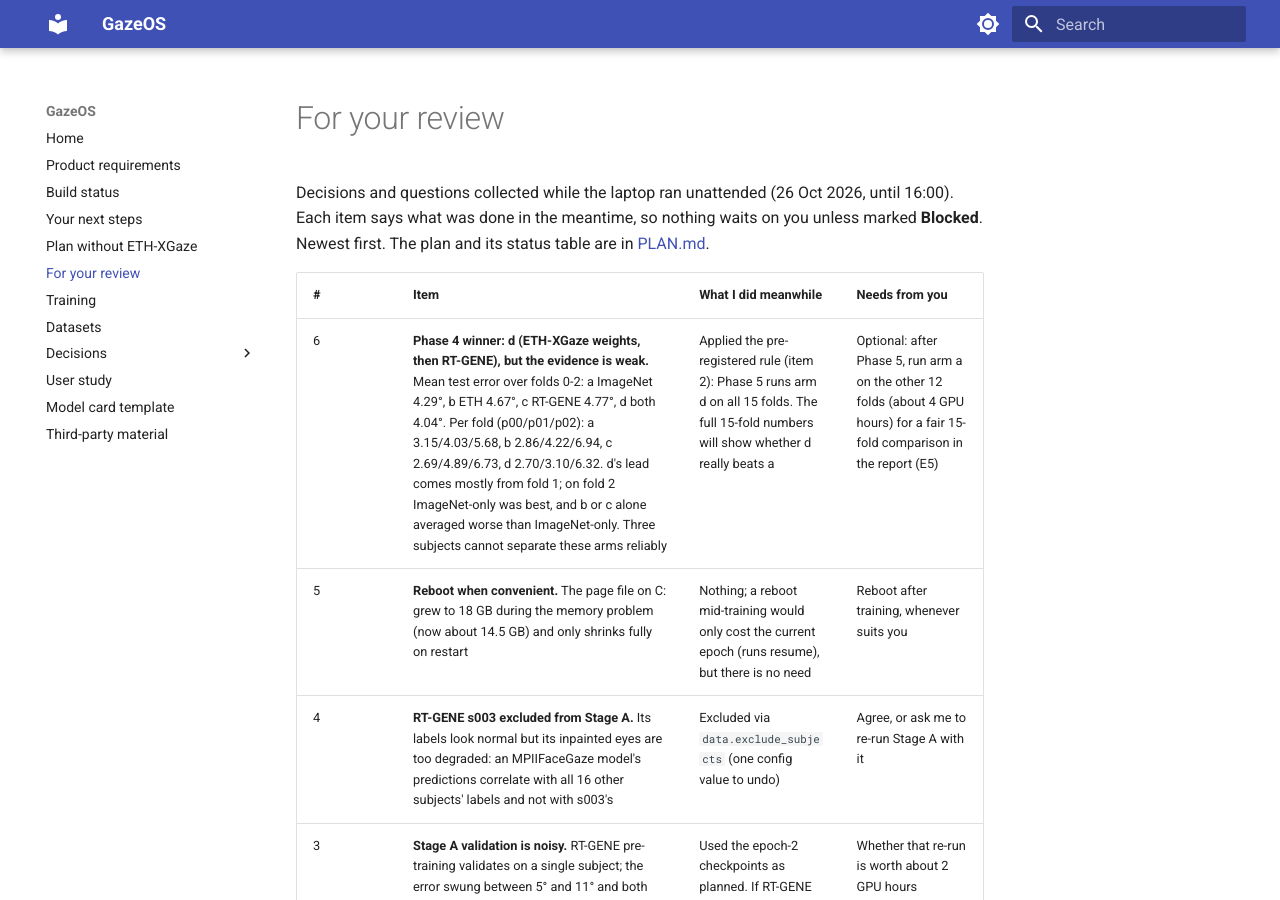
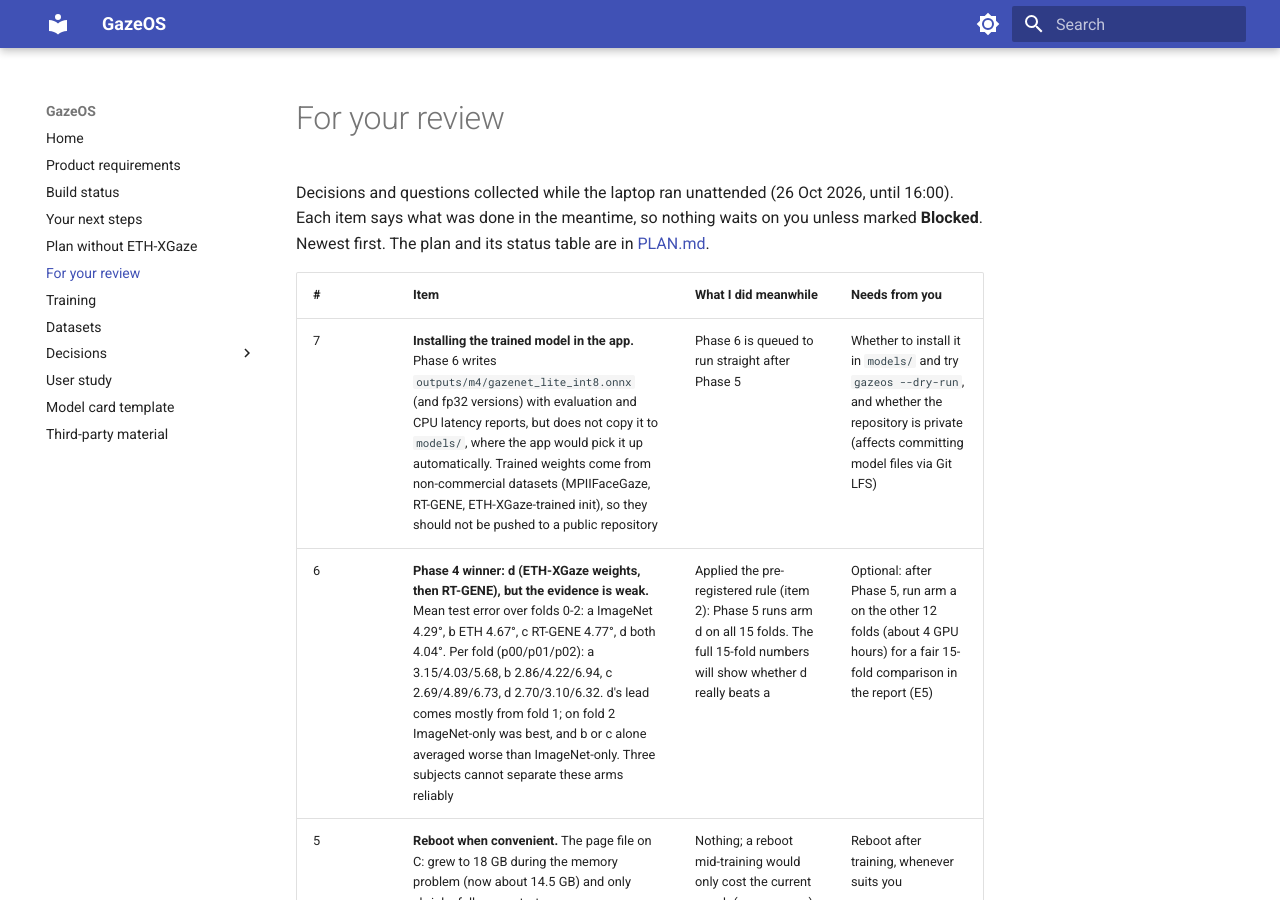
Before and after one commit to deep-9549/Gaze-Os, an MkDocs documentation site: the page built from docs/REVIEW.md, in a window 1280 px wide and 900 px high. Built offline with MkDocs 1.6.1 and Material for MkDocs 9.7.7, drawn with Linux system fonts in a browser that asks for light colours.

Commit message:
docs(review): model installation decision

```diff
--- a/docs/REVIEW.md
+++ b/docs/REVIEW.md
@@ -7,6 +7,7 @@ in [PLAN.md](PLAN.md).
 
 | # | Item | What I did meanwhile | Needs from you |
 | --- | --- | --- | --- |
+| 7 | **Installing the trained model in the app.** Phase 6 writes `outputs/m4/gazenet_lite_int8.onnx` (and fp32 versions) with evaluation and CPU latency reports, but does not copy it to `models/`, where the app would pick it up automatically. Trained weights come from non-commercial datasets (MPIIFaceGaze, RT-GENE, ETH-XGaze-trained init), so they should not be pushed to a public repository | Phase 6 is queued to run straight after Phase 5 | Whether to install it in `models/` and try `gazeos --dry-run`, and whether the repository is private (affects committing model files via Git LFS) |
 | 6 | **Phase 4 winner: d (ETH-XGaze weights, then RT-GENE), but the evidence is weak.** Mean test error over folds 0-2: a ImageNet 4.29°, b ETH 4.67°, c RT-GENE 4.77°, d both 4.04°. Per fold (p00/p01/p02): a 3.15/4.03/5.68, b 2.86/4.22/6.94, c 2.69/4.89/6.73, d 2.70/3.10/6.32. d's lead comes mostly from fold 1; on fold 2 ImageNet-only was best, and b or c alone averaged worse than ImageNet-only. Three subjects cannot separate these arms reliably | Applied the pre-registered rule (item 2): Phase 5 runs arm d on all 15 folds. The full 15-fold numbers will show whether d really beats a | Optional: after Phase 5, run arm a on the other 12 folds (about 4 GPU hours) for a fair 15-fold comparison in the report (E5) |
 | 5 | **Reboot when convenient.** The page file on C: grew to 18 GB during the memory problem (now about 14.5 GB) and only shrinks fully on restart | Nothing; a reboot mid-training would only cost the current epoch (runs resume), but there is no need | Reboot after training, whenever suits you |
 | 4 | **RT-GENE s003 excluded from Stage A.** Its labels look normal but its inpainted eyes are too degraded: an MPIIFaceGaze model's predictions correlate with all 16 other subjects' labels and not with s003's | Excluded via `data.exclude_subjects` (one config value to undo) | Agree, or ask me to re-run Stage A with it |
```
